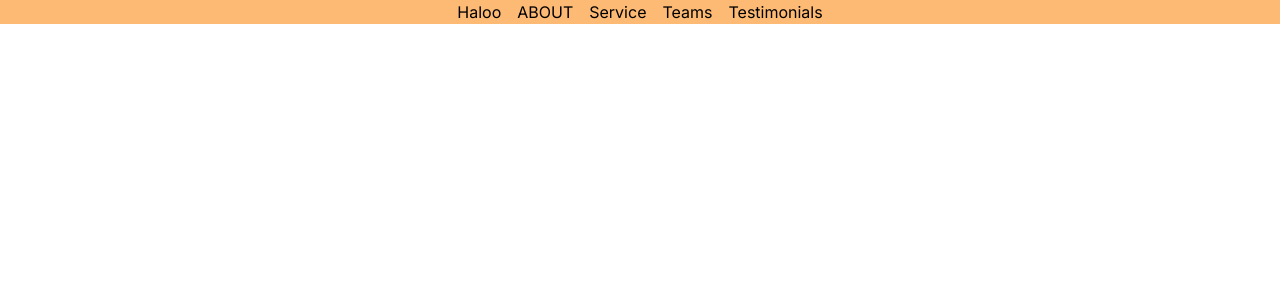
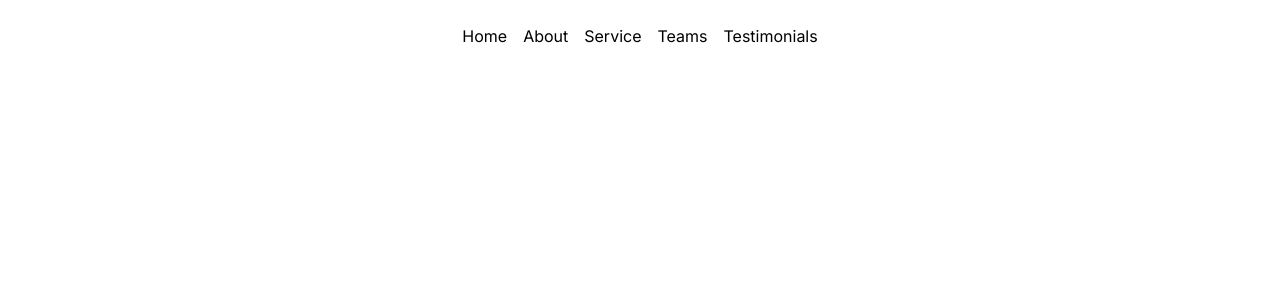
Before and after one commit to ParistoniWijaya/portofolio-nextjs, a Next.js app: page / in a window 1280 px wide. Shown: the top 300 px of the page. Built offline with nearby package versions, Linux system fonts and the light colour scheme.

Commit message:
Co-authored-by: Vyan Insya Nur Muhammad <vyaninsyanurmuhammad@users.noreply.github.com> Co-authored-by: Hendriansyah31 <Hendriansyah31@users.noreply.github.com>

```diff
--- /dev/null
+++ b/app/about/page.tsx
@@ -0,0 +1,7 @@
+const About = () => {
+    return (
+        <div> About </div>
+    )
+}
+
+export default About
--- a/app/page.tsx
+++ b/app/page.tsx
@@ -2,12 +2,13 @@ import Link from "next/link";
 
 export default function Home() {
   return (
-    <div className="flex justify-center gap-4 bg-orange-300">
-    <Link href="/home"> Haloo </Link>
-    <Link href="/about"> ABOUT </Link>
+    <div className=" flex gap-4 justify-center p-6 lg:px-8">
+    <Link href="/home"> Home </Link>
+    <Link href="/about"> About </Link>
     <Link href="/service"> Service </Link>
-    <Link href="/teams">Teams</Link>
+    <Link href="/teams"> Teams </Link>
     <Link href="/testimonials"> Testimonials </Link>
     </div>
+
   );
 }
--- /dev/null
+++ b/app/service/page.tsx
@@ -0,0 +1,7 @@
+const Service = () => {
+    return (
+        <div> Service </div>
+    )
+}
+
+export default Service
--- /dev/null
+++ b/app/teams/page.tsx
@@ -0,0 +1,7 @@
+const Teams = () => {
+    return (
+        <div> Teams </div>
+    )
+}
+
+export default Teams
--- /dev/null
+++ b/app/testimonials/page.tsx
@@ -0,0 +1,7 @@
+const Testimonials = () => {
+    return (
+        <div> Testimonials </div>
+    )
+}
+
+export default Testimonials
```
